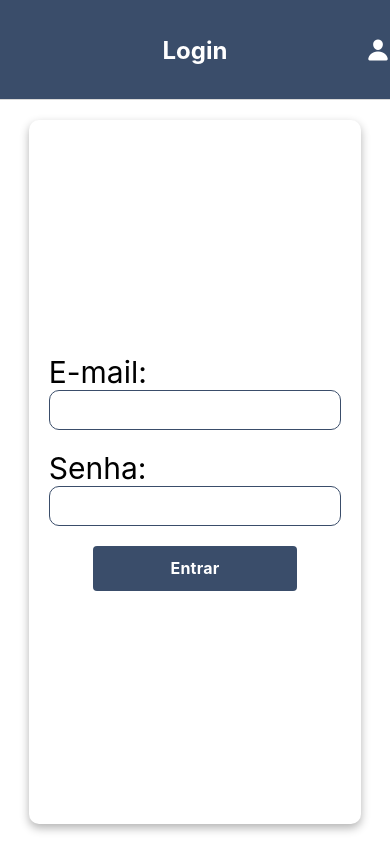
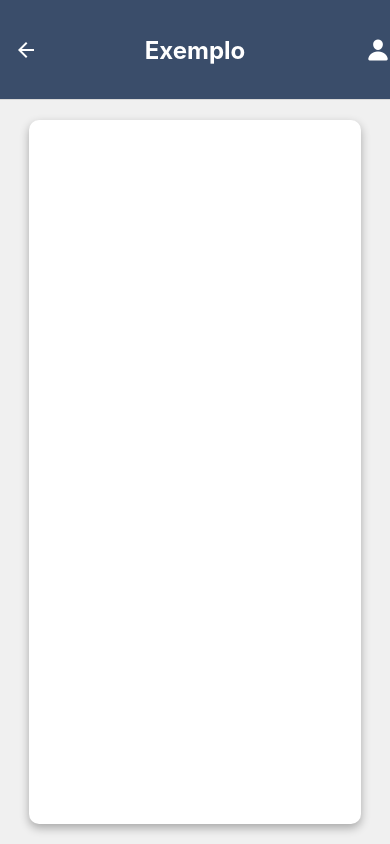
Before and after one commit to outlookcast/dcc196, a React Native app: screen /Exemplo in a window 390 px wide. Built offline with nearby package versions, Linux system fonts and the light colour scheme.

Commit message:
Add: Exemplo de página

```diff
--- a/App.js
+++ b/App.js
@@ -7,6 +7,7 @@ import Login from "./pages/Login";
 import Cadastro from "./pages/Cadastro";
 import NovaAula from "./pages/novaAula";
 import TelaPrincipal from "./pages/TelaPrincipal";
+import Exemplo from "./pages/Exemplo"
 
 const Stack = createNativeStackNavigator();
 
@@ -33,6 +34,7 @@ export default function App() {
         <Stack.Screen name="TelaPrincipal" component={TelaPrincipal} />
         <Stack.Screen name="Cadastro" component={Cadastro} />
         <Stack.Screen name="Nova Aula" component={NovaAula}/>
+        <Stack.Screen name="Exemplo" component={Exemplo}/>
       </Stack.Navigator>
     </NavigationContainer>
   );
--- /dev/null
+++ b/pages/Exemplo.js
@@ -0,0 +1,28 @@
+import React from "react";
+import { StyleSheet, View, Text, Pressable } from "react-native";
+import CardElevado from "../components/CardElevado";
+
+const Exemplo = () => {
+  return (
+    <View style={styles.container}>
+      <CardElevado style={styles.customCard}>
+      {/*Conteúdo da PÁGINA*/}
+      </CardElevado>
+    </View>
+  );
+};
+
+const styles = StyleSheet.create({
+//   customCard: { Para centralizar o conteúdo no meio da tela
+//     justifyContent: "center",
+//     alignItems: "center",
+//   },
+  container: { // Conteúdo fica no topo
+    flex: 1,
+    alignItems: "center",
+    backgroundColor: "#f0f0f0",
+    padding: 20,
+  },
+});
+
+export default Exemplo;
```
